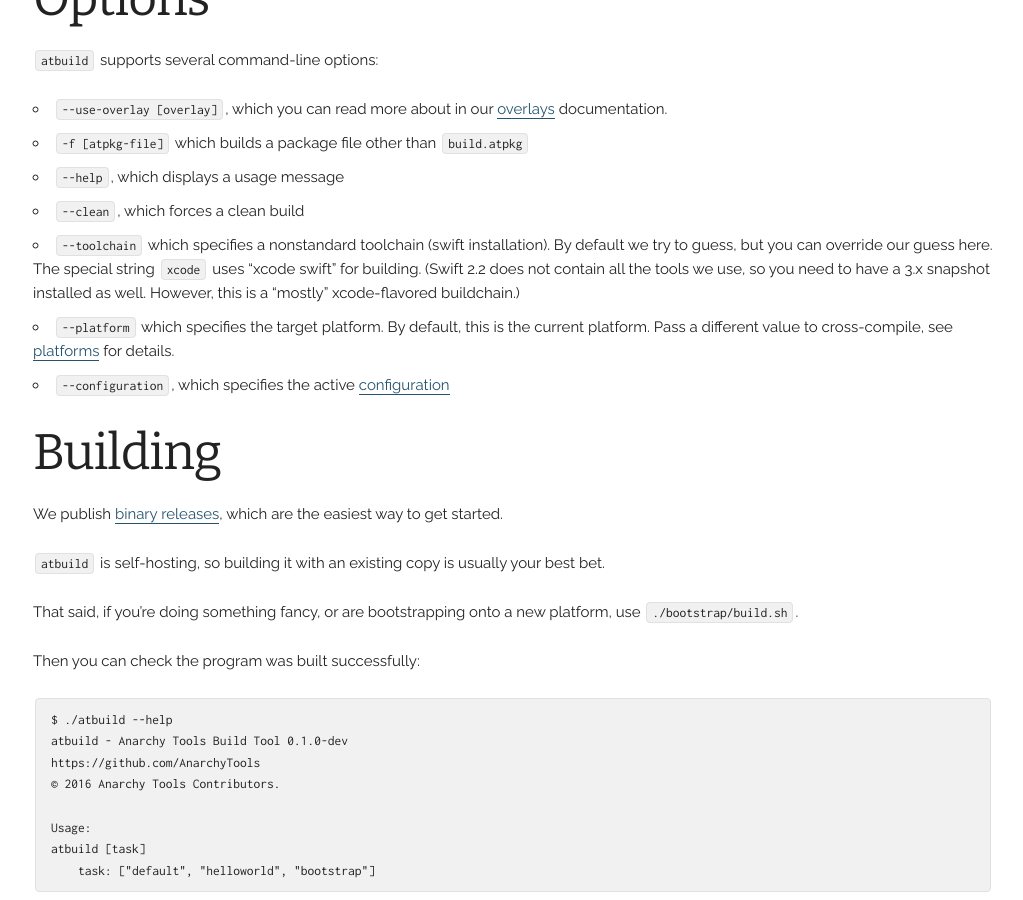
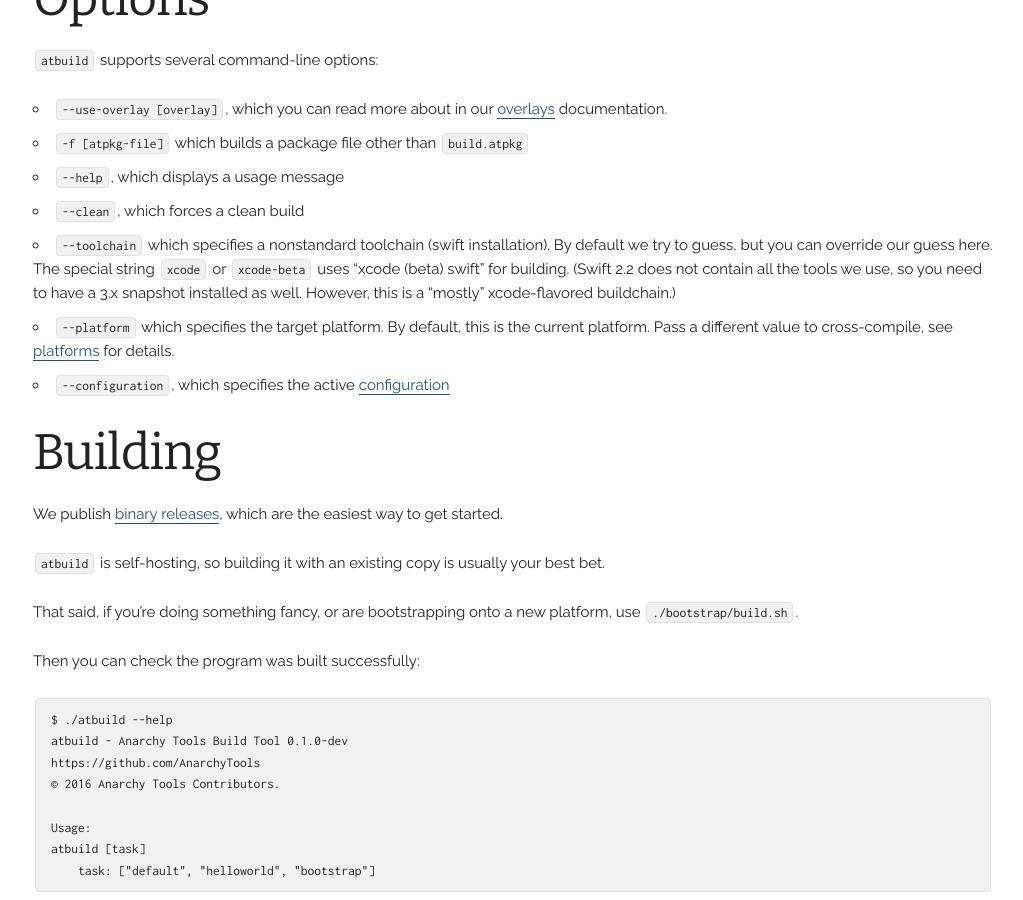
Before and after one commit to AnarchyTools/anarchytools.github.io, a Jekyll site: the page built from docs/atbuild.md, in a window 1280 px wide and 900 px high, scrolled down 2612 px. Shown: the whole window, without its empty margins (127-1150 px from the left). Built offline with Jekyll 4.4.1, drawn with Linux system fonts in a browser that asks for light colours.

Commit message:
Document xcode-beta option

```diff
--- a/docs/atbuild.md
+++ b/docs/atbuild.md
@@ -112,7 +112,7 @@ That's all you need to get started!  `atbuild` supports many more usecases than
 * `-f [atpkg-file]` which builds a package file other than `build.atpkg`
 * `--help`, which displays a usage message
 * `--clean`, which forces a clean build
-* `--toolchain` which specifies a nonstandard toolchain (swift installation).  By default we try to guess, but you can override our guess here.  The special string `xcode` uses "xcode swift" for building.  (Swift 2.2 does not contain all the tools we use, so you need to have a 3.x snapshot installed as well.  However, this is a "mostly" xcode-flavored buildchain.)
+* `--toolchain` which specifies a nonstandard toolchain (swift installation).  By default we try to guess, but you can override our guess here.  The special string `xcode` or `xcode-beta` uses "xcode (beta) swift" for building.  (Swift 2.2 does not contain all the tools we use, so you need to have a 3.x snapshot installed as well.  However, this is a "mostly" xcode-flavored buildchain.)
 * `--platform` which specifies the target platform.  By default, this is the current platform.  Pass a different value to cross-compile, see [platforms](http://anarchytools.org/docs/platforms.html) for details.
 * `--configuration`, which specifies the active [configuration](http://anarchytools.org/docs/configurations.html)
 
```
